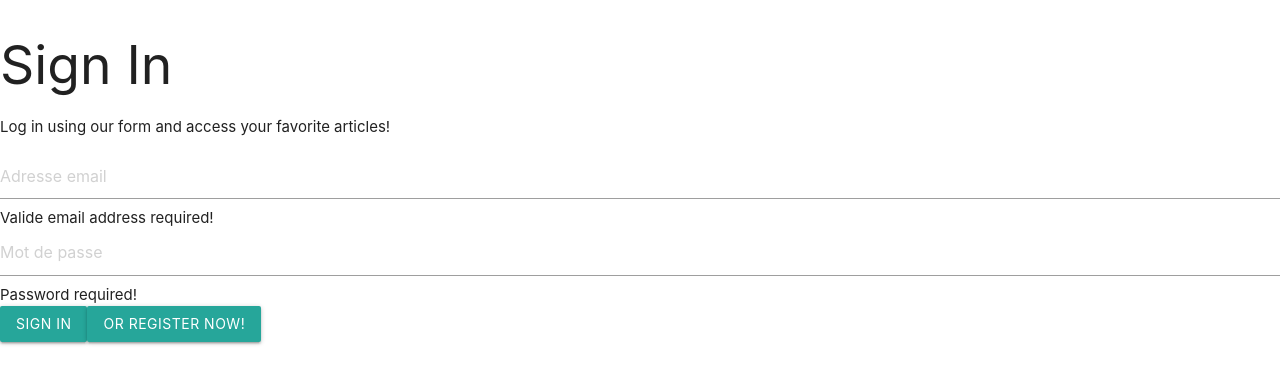
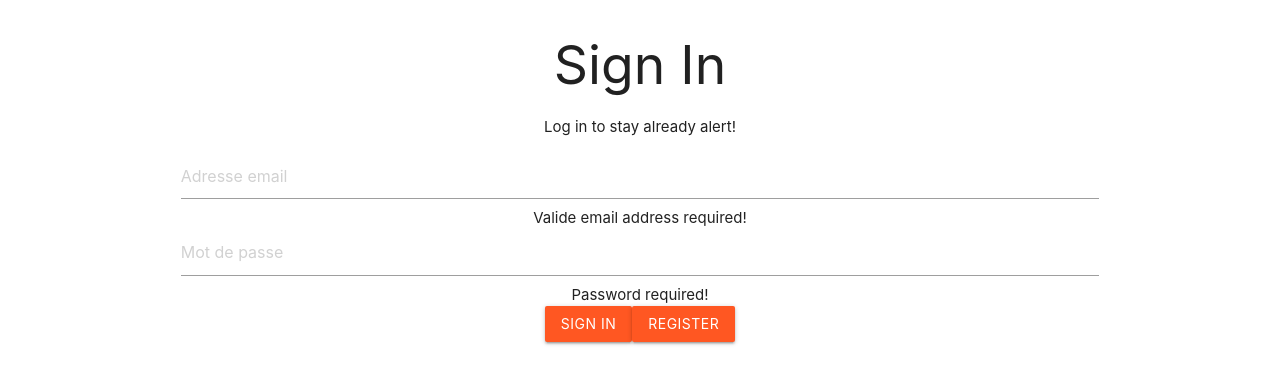
Before and after one commit to simoninmath/ifoundthat-blog-frontend, an Angular app: page /login in a window 1280 px wide. Shown: the top 384 px of the page. Built offline with nearby package versions, Linux system fonts and the light colour scheme.

Commit message:
[style]-login-and-register-components-style

```diff
--- a/src/app/auth/login/login.component.html
+++ b/src/app/auth/login/login.component.html
@@ -1,6 +1,8 @@
+<div class="container center col s12 m12 l2">
+<div class="row">
 <div class="alert alert-warning">
   <h2>Sign In</h2>
-  <p>Log in using our form and access your favorite articles!</p>
+  <p>Log in to stay already alert!</p>
 </div>
 
 <form [formGroup]="form" (ngSubmit)="handleSubmit()">
@@ -42,9 +44,11 @@
     {{ errorMessage }}
   </div>
 
-  <button type="submit" class="btn btn-danger">Sign In</button>
-  <a routerLink="/register" class="btn btn-link"> Or register now! </a>
+  <button type="submit" class="btn btn-danger deep-orange darken-8">Sign In</button>
+  <button routerLink="/register" class="btn btn-link deep-orange darken-8"> Register </button>
 </form>
+</div>
+</div>
 
 <!-- <div class="row">
   <div class="col s12 m4 offset-m4 p10">
--- a/src/app/auth/register/register.component.html
+++ b/src/app/auth/register/register.component.html
@@ -1,3 +1,5 @@
+<div class="container center col s12 m12 l12">
+<div class="row">
 <h2>Create account</h2>
 <form [formGroup]="form" (ngSubmit)="handleSubmit()">
   <div class="form-group">
@@ -49,8 +51,10 @@
     Unknow error!
   </div>
 
-  <button type="submit" class="btn btn-success">Sign Up</button>
+  <button type="submit" class="btn btn-success deep-orange darken-8">Sign Up</button>
 </form>
+</div>
+</div>
 
 
 <!-- <h2>Créer un compte</h2>
```
